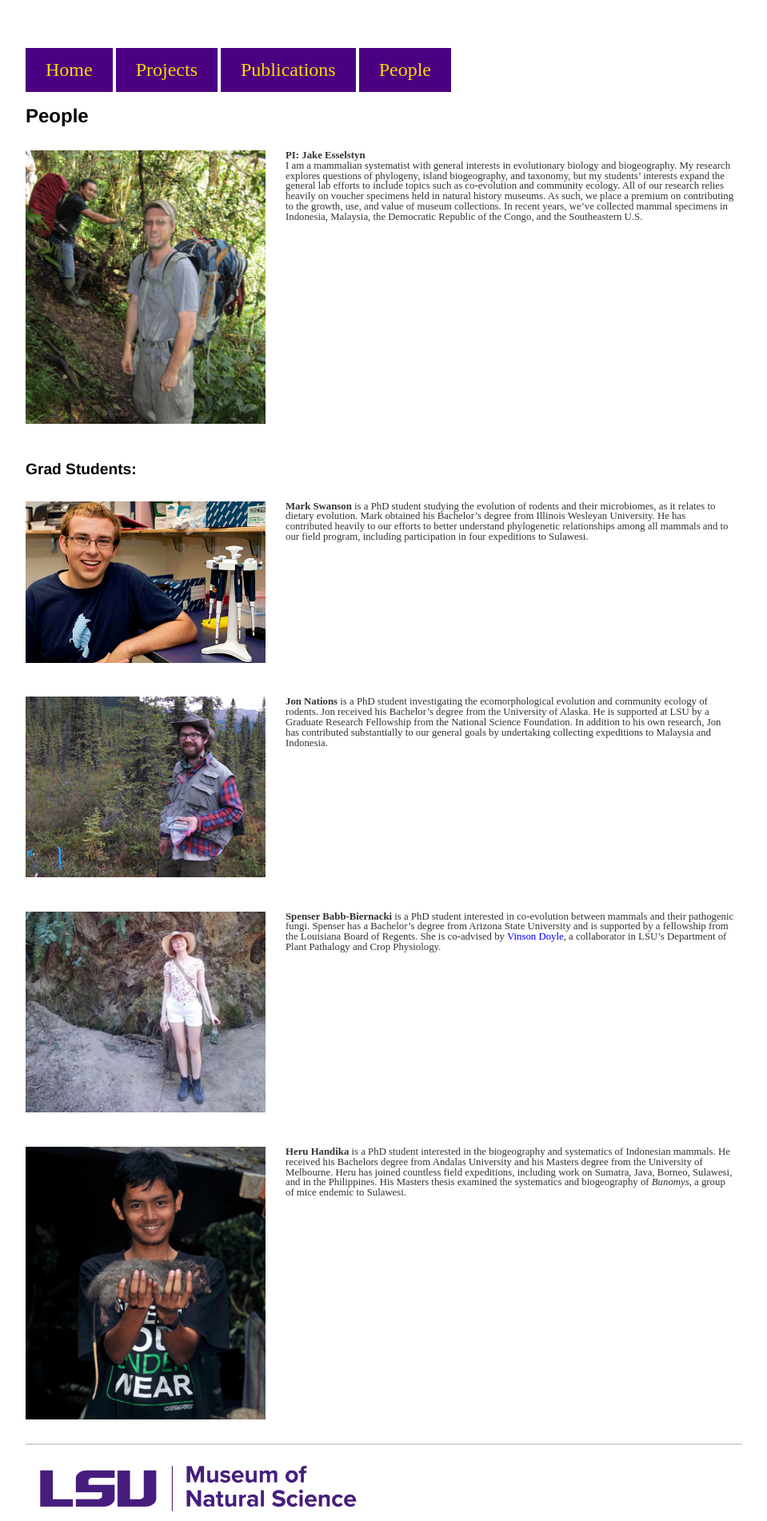
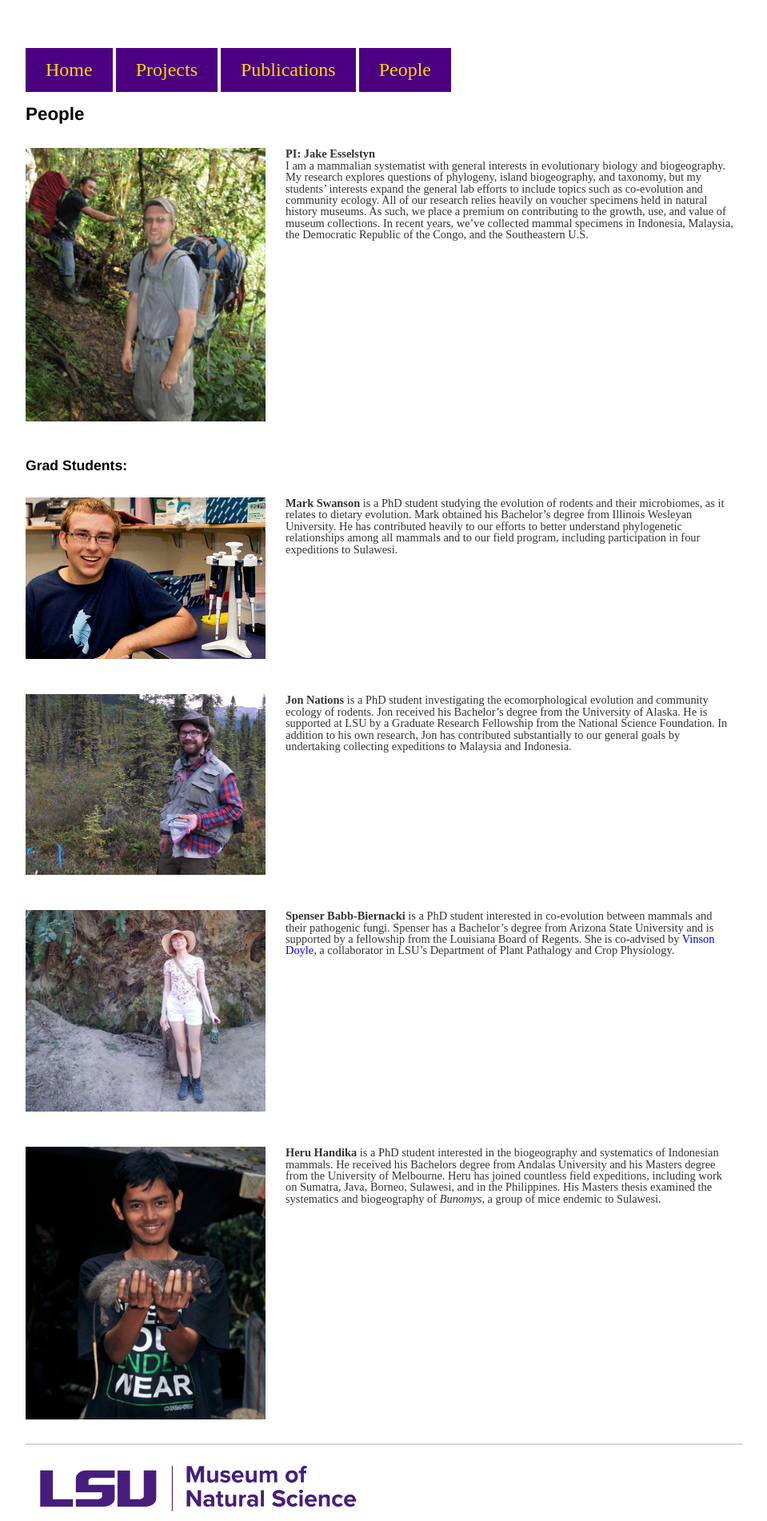
Before and after one commit to esselstyn/esselstyn.github.io, a Jekyll site: the page built from people.md, in a window 1280 px wide. Shown: the whole page at 80% size, without its empty margins (160-1119 px from the left). Built offline with Jekyll 4.4.1, drawn with Linux system fonts in a browser that asks for light colours.

Commit message:
Update main.css

```diff
--- a/css/main.css
+++ b/css/main.css
@@ -32,15 +32,15 @@ a:hover {
     text-decoration: underline;
 }
 h1 {
-    font-size: 1.5em;
+    font-size: 1.4em;
     font-family:'Helvetica', 'Arial', 'Sans-Serif';
 }
 h2 {
-    font-size: 1.2em;
+    font-size: 1.1em;
     font-family:'Helvetica', 'Arial', 'Sans-Serif';
 }
 h3 {
-    font-size: 1.2em;
+    font-size: 1.1em;
     font-family:'Helvetica', 'Arial', 'Sans-Serif';
     text-align: center;
     background-color: lightgray;
@@ -48,7 +48,7 @@ h3 {
     padding-bottom: 3px;
 }
 p {
-    font-size: 0.8em;
+    font-size: 0.9em;
     line-height: 1em;
     color: #333;
 }
```
